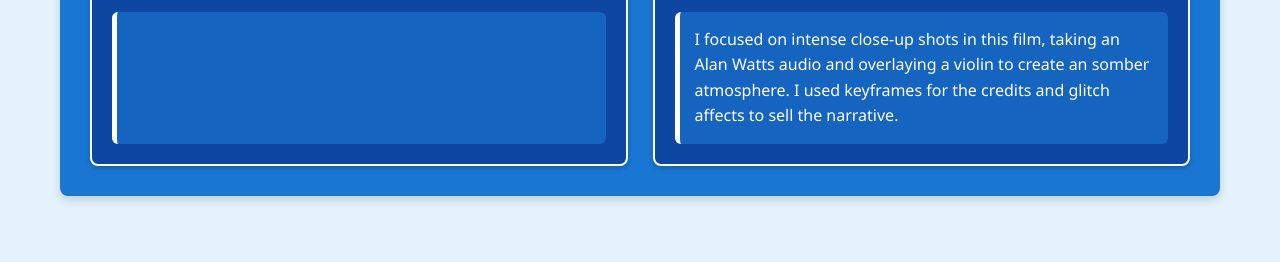
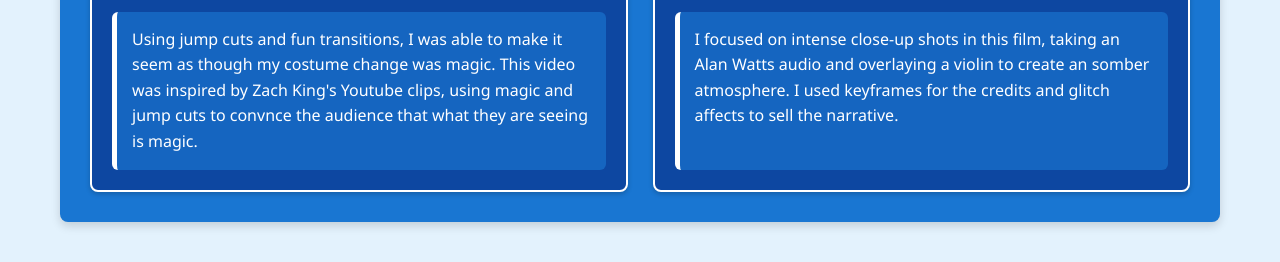
Before and after one commit to MultiMediaStudent/MultiMediaPortfolio, a plain HTML site: page premiere.html in a window 1280 px wide. Shown: the part 907-1169 px from the top of the page. Before the commit the page ends 1143 px from the top, so only its background shows below. Drawn offline with Linux system fonts and the light colour scheme.

Commit message:
Update premiere.html

```diff
--- a/premiere.html
+++ b/premiere.html
@@ -212,7 +212,7 @@
                         <iframe src="https://google.com" allow="autoplay; fullscreen" allowfullscreen></iframe>
                     </div>
                     <div class="description-space">
-                        <pUsing jump cuts and fun transitions, I was able to make it seem as though my costume change was magic. This video was inspired by Zach King's Youtube clips, using magic and jump cuts to convnce the audience that what they are seeing is magic.</p>
+                        <p></p>Using jump cuts and fun transitions, I was able to make it seem as though my costume change was magic. This video was inspired by Zach King's Youtube clips, using magic and jump cuts to convnce the audience that what they are seeing is magic.</p>
                     </div>
                 </div>
 
```
